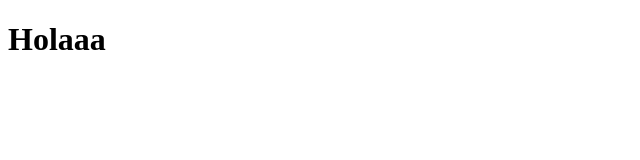
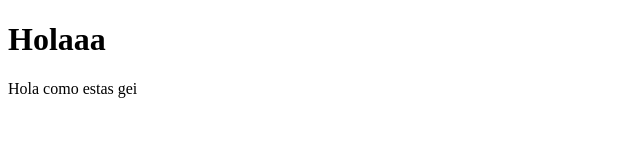
Before and after one commit to Crissancio/repo-prueba, a plain HTML site: page index.html in a window 1280 px wide. Shown: the whole page, without its empty margins (0-640 px from the left). Drawn offline with Linux system fonts and the light colour scheme.

Commit message:
commit 2

```diff
--- a/index.html
+++ b/index.html
@@ -7,5 +7,6 @@
 </head>
 <body>
     <h1>Holaaa</h1>
+    <p>Hola como estas gei</p>
 </body>
 </html>
```
